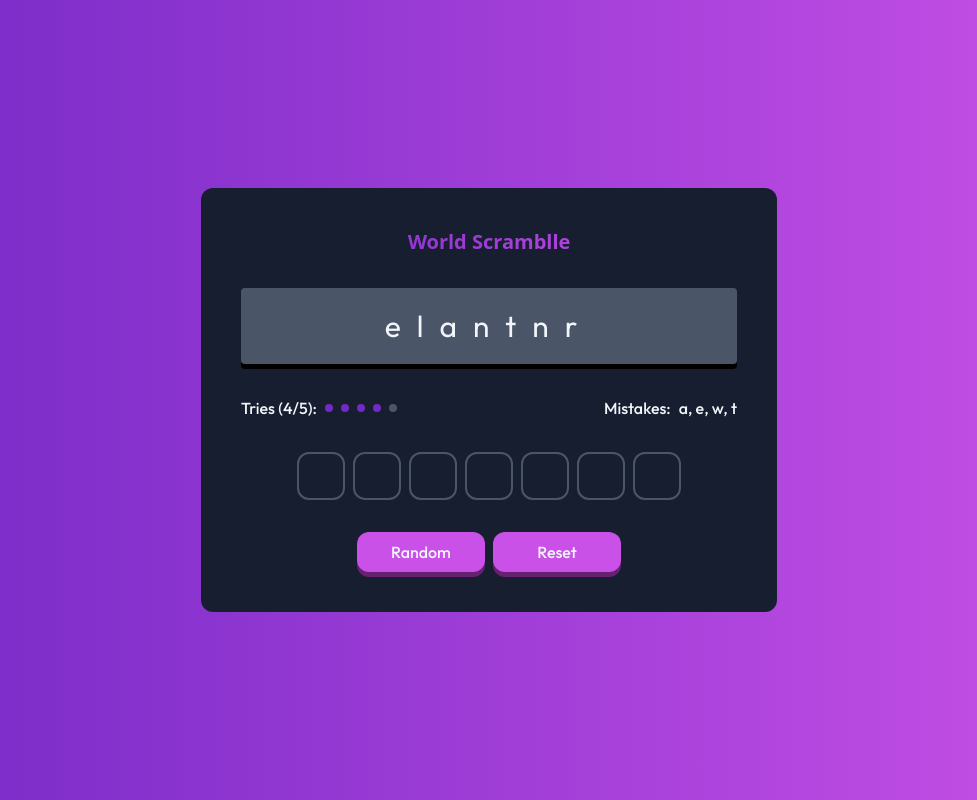
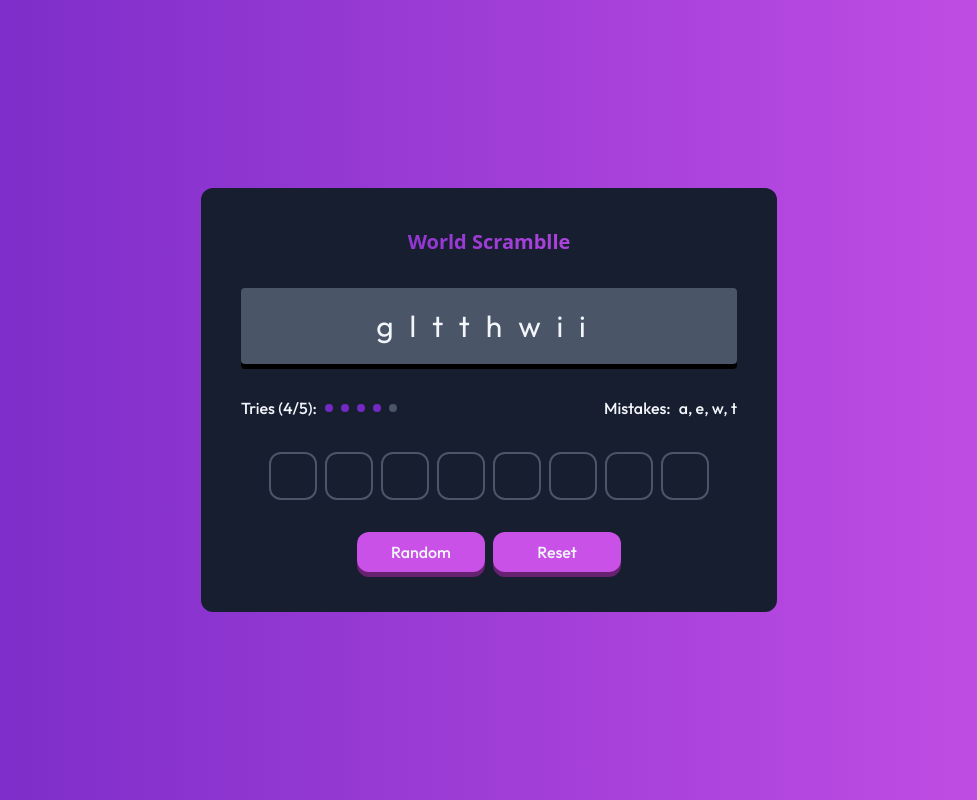
Before and after one commit to NicolasBQ/world-scramble, a React (Vite) app: page / in a window 1280 px wide. Shown: the whole page, without its empty margins (151-1128 px from the left). Built offline with nearby package versions, Linux system fonts and the light colour scheme.

Commit message:
Taking input values

```diff
--- a/src/App.tsx
+++ b/src/App.tsx
@@ -16,22 +16,19 @@ const WORDS = [
 ];
 
 function App() {
-  const [word, setWord] = useState('');
+  const [word, setWord] = useState<Array<string>>([]);
 
   const selectWord = () => {
-    // Select a random word form the array
     const randWord = WORDS[Math.floor(Math.random() * WORDS.length)];
-    // Knuth Shuffle algorithm to shuffle the word
     const wordArr = randWord.split('');
+    console.log(wordArr);
+    setWord(wordArr);
+  }
 
-    for(let i = wordArr.length - 1; i >= 0; i--) {
-      const randPosition = Math.floor(Math.random() * i);
-      const temp = wordArr[randPosition];
-      wordArr[randPosition] = wordArr[i];
-      wordArr[i] = temp;
-    }
-
-    setWord(wordArr.join(''));
+  const checkWord = (userInput: Array<string>) => {
+    console.log('Checking the word');
+    console.log(word);
+    console.log(userInput);
   }
 
   const reset = () => {
@@ -42,6 +39,7 @@ function App() {
     selectWord();
   }, [])
 
+
   return (
     <>
       <main className="w-full h-screen flex justify-center items-center bg-gradient-to-r from-purple to-pink">
@@ -50,14 +48,14 @@ function App() {
               World Scramblle
             </h1>
 
-            <SelectedWord word={word}/>
+            <SelectedWord word={word} />
 
             <div className="flex flex-col gap-2 md:flex-row justify-between mt-8">
                 <Tries />
                 <Mistakes />
             </div>
 
-            <UserInput word={word}/>
+            <UserInput word={word} checkWord={checkWord}/>
 
             <div className="mt-8 flex justify-center gap-2">
                 <Button eventFunction={selectWord}>
--- a/src/SelectedWord.tsx
+++ b/src/SelectedWord.tsx
@@ -1,13 +1,26 @@
 interface selectedWordProps {
-    word: string
+    word: Array<string>
+}
+
+const shuffleWord = (word: Array<string>) => {
+    const wordArr = [...word];
+    // Knuth Shuffle algorithm to shuffle the word
+    for(let i = wordArr.length - 1; i >= 0; i--) {
+        const randPosition = Math.floor(Math.random() * i);
+        const temp = wordArr[randPosition];
+        wordArr[randPosition] = wordArr[i];
+        wordArr[i] = temp;
+    }
+
+    return wordArr;
 }
 
 const SelectedWord = ({ word }: selectedWordProps) => {
     return (
         <div className="w-full py-5 px-3 mt-8 bg-dark-grey text-center shadow-custom rounded">
-            <p className="text-xl md:text-3xl text-white truncate font-outfit tracking-custom text-center">{word}</p>
+            <p className="text-xl md:text-3xl text-white truncate font-outfit tracking-custom text-center">{shuffleWord(word).join('')}</p>
             {
-                word.length > 9 && <p className="text-grey text-md tracking-small md:hidden">({word})</p>
+                word.length > 9 && <p className="text-grey text-md tracking-small md:hidden">({shuffleWord(word).join('')})</p>
             }
         </div>
     )
--- a/src/UserInput.tsx
+++ b/src/UserInput.tsx
@@ -1,24 +1,35 @@
-import React, { useRef } from "react"
+import React, { useRef, useState } from "react"
 
 interface userInputProps {
-    word: string
+    word: Array<string>,
+    checkWord: (userInput: Array<string>) => void
 }
 
-const UserInput = ({ word }: userInputProps) => {
+const UserInput = ({ word, checkWord }: userInputProps) => {
+    const [inputValues, setInputValues] = useState<Array<string>>(Array(word.length).fill(''));
     const inputRef = useRef<Array<HTMLInputElement | null>>([]);
 
     const handleKeyUp = (event: React.KeyboardEvent<HTMLInputElement>,index: number) => {
-        if(event.key === 'Backspace' && index >= 0) {
+        if(event.key === 'Backspace') {
             inputRef.current[index - 1]?.focus();
         } else if(index < word.length - 1) {
             inputRef.current[index + 1]?.focus();
+        } else {
+            // Go and check if the word is correct
+            checkWord(inputValues);
         }
     }
+
+    const handleInputValues = (event: React.ChangeEvent<HTMLInputElement>, index: number) => {
+        const newValues = [...inputValues];
+        newValues[index] = event.target.value;
+        setInputValues(newValues);
+      }
 
     return (
         <form className="mt-8 flex justify-center gap-1 md:gap-2 flex-wrap">
             {
-                word.split('').map((_char, i) => (
+                word.map((_char, i) => (
                     <input
                         type="text"
                         className="custom-input"
@@ -26,6 +37,7 @@ const UserInput = ({ word }: userInputProps) => {
                         ref={el => inputRef.current[i] = el}
                         maxLength={1}
                         onKeyUp={(e) => handleKeyUp(e, i)}
+                        onChange={(e) => handleInputValues(e, i)}
                     />
                 ))
             }
```
